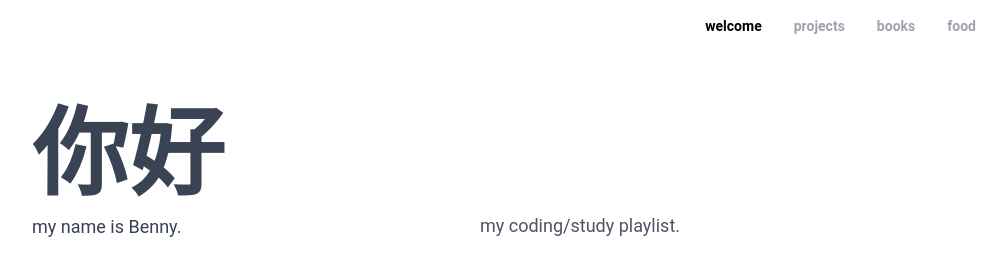
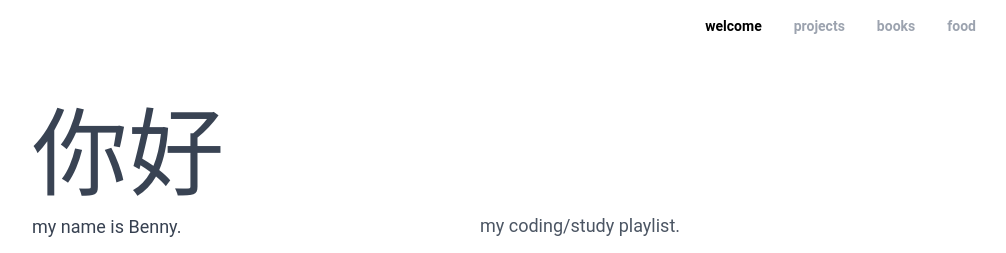
Before and after one commit to ItsBeans/portfolioV3, a Next.js app: page / in a window 1280 px wide. Shown: the top 253 px of the page, without its empty margins (272-1278 px from the left). Built offline with nearby package versions, Linux system fonts and the light colour scheme.

Commit message:
home page update finished - next will be projects

```diff
--- a/app/page.tsx
+++ b/app/page.tsx
@@ -13,8 +13,8 @@ export default function Home() {
      <Header />
      <div className="max-w-3xl mx-auto p-12 text-left ">
      <WordRotate
-      className="text-8xl font-bold text-gray-700 dark:text-white"
-      words={["hello", "안녕하세요", "你好", "こんにちは", "bonjour", "ciao", "labas"]}
+      className="text-8xl text-gray-700 dark:text-white"
+      words={["hello", "안녕하세요", "你好", "こんにちは", "bonjour", "ciao"]}
     />
 <div className="flex flex-col md:flex-row md:space-x-8 md:gap-12">
         {/* Left Column: Text Content */}
```
